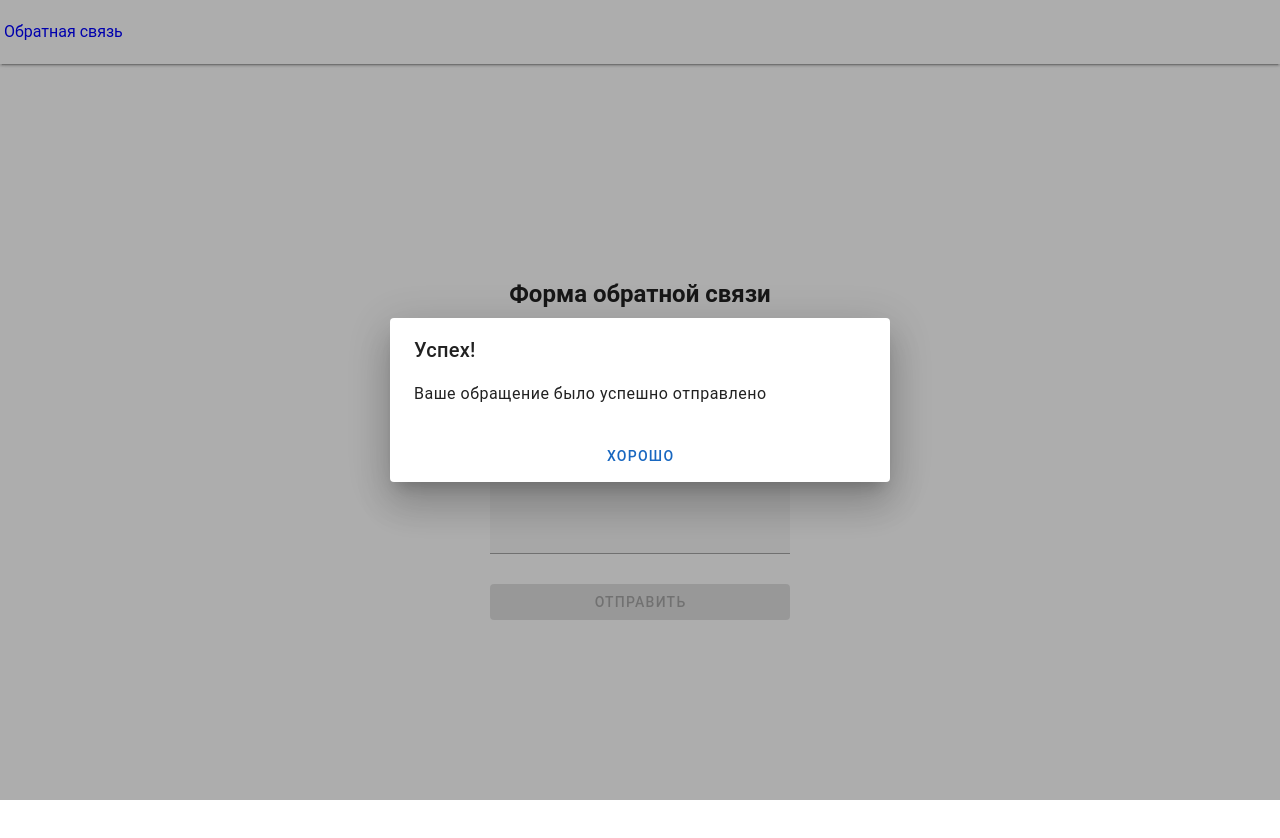
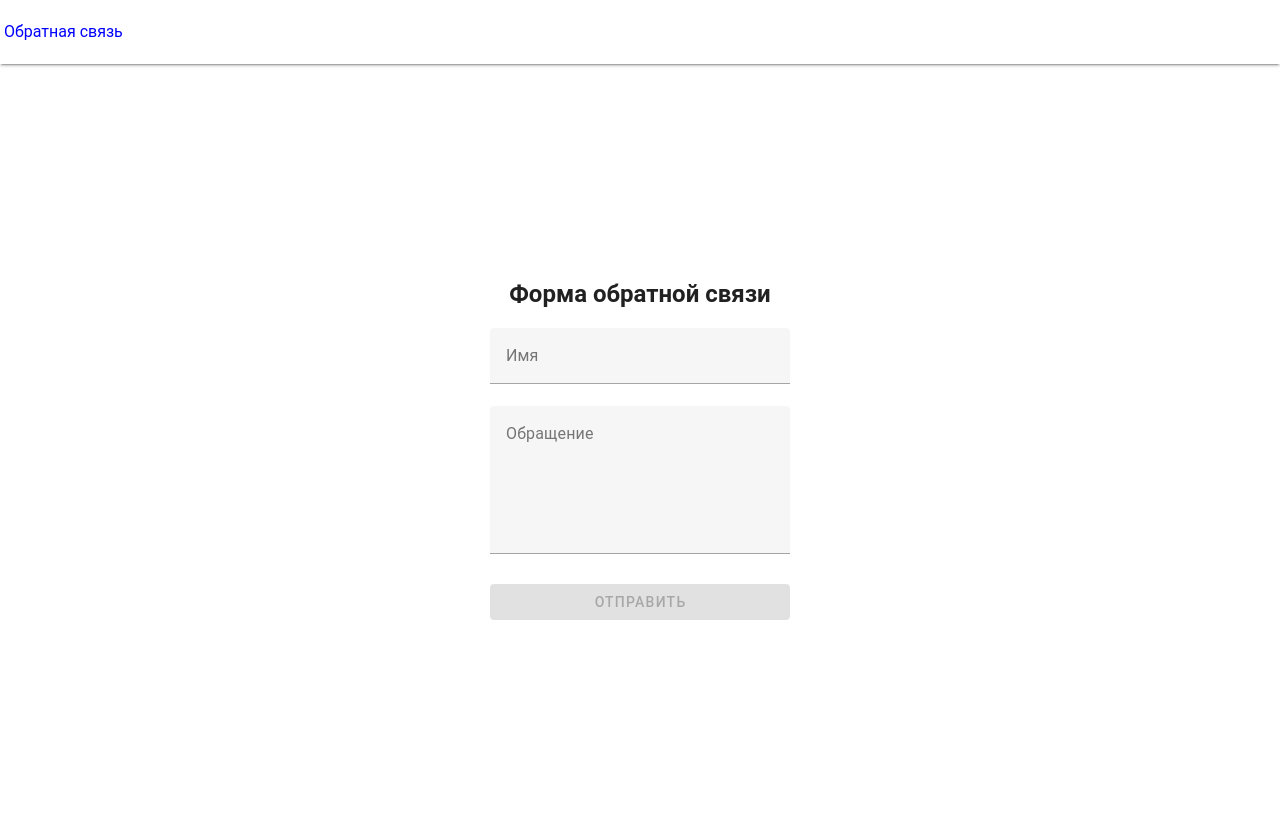
Before and after one commit to IvanKornev/envybox-testovoe, a Vue app in the folder front/: page /#/ in a window 1280 px wide. Shown: the top 838 px of the page. Before the commit the page ends 800 px from the top, so only its background shows below. Built offline with nearby package versions, Linux system fonts and the light colour scheme.

Commit message:
feat: открытие-закрытие диалога при сабмите

```diff
--- a/front/src/features/show-success-dialog/ui/Dialog.vue
+++ b/front/src/features/show-success-dialog/ui/Dialog.vue
@@ -1,5 +1,5 @@
 <template>
-  <VDialog :model-value="isOpen" width="500">
+  <VDialog :model-value="isOpen" width="500" @update:modelValue="closeDialog">
     <template #default>
       <VCard title="Успех!">
         <VCardText>
@@ -9,6 +9,7 @@
           <VBtn
             color="primary"
             text="Хорошо"
+            @click="closeDialog(false)"
             block
           />
         </VCardActions>
@@ -19,11 +20,19 @@
 
 <script>
 export default {
+  emits: ['close'],
   props: {
     isOpen: {
       type: Boolean,
       default: true,
     },
   },
+  methods: {
+    closeDialog(isOpening = false) {
+      if (!isOpening) {
+        this.$emit('close');
+      }
+    },
+  },
 };
 </script>
--- a/front/src/widgets/feedback/ui/Form.vue
+++ b/front/src/widgets/feedback/ui/Form.vue
@@ -7,7 +7,11 @@
       fast-fail
       @submit.prevent="submitForm"
     >
-      <SuccessDialog />
+      <SuccessDialog
+        v-if="successDialogIsOpen"
+        :is-open="successDialogIsOpen"
+        @close="successDialogIsOpen = false"
+      />
       <VTextField
         label="Имя"
         v-model="state.name"
@@ -41,6 +45,7 @@ export default {
   data() {
     return {
       isLoading: false,
+      successDialogIsOpen: false,
     };
   },
   setup() {
@@ -66,6 +71,7 @@ export default {
     },
     handleSubmitResult({ status, savedFeedback }) {
       if (status === 'success') {
+        this.successDialogIsOpen = true;
         this.$store.commit('feedbacks/save', savedFeedback);
       }
       this.clearForm();
```
